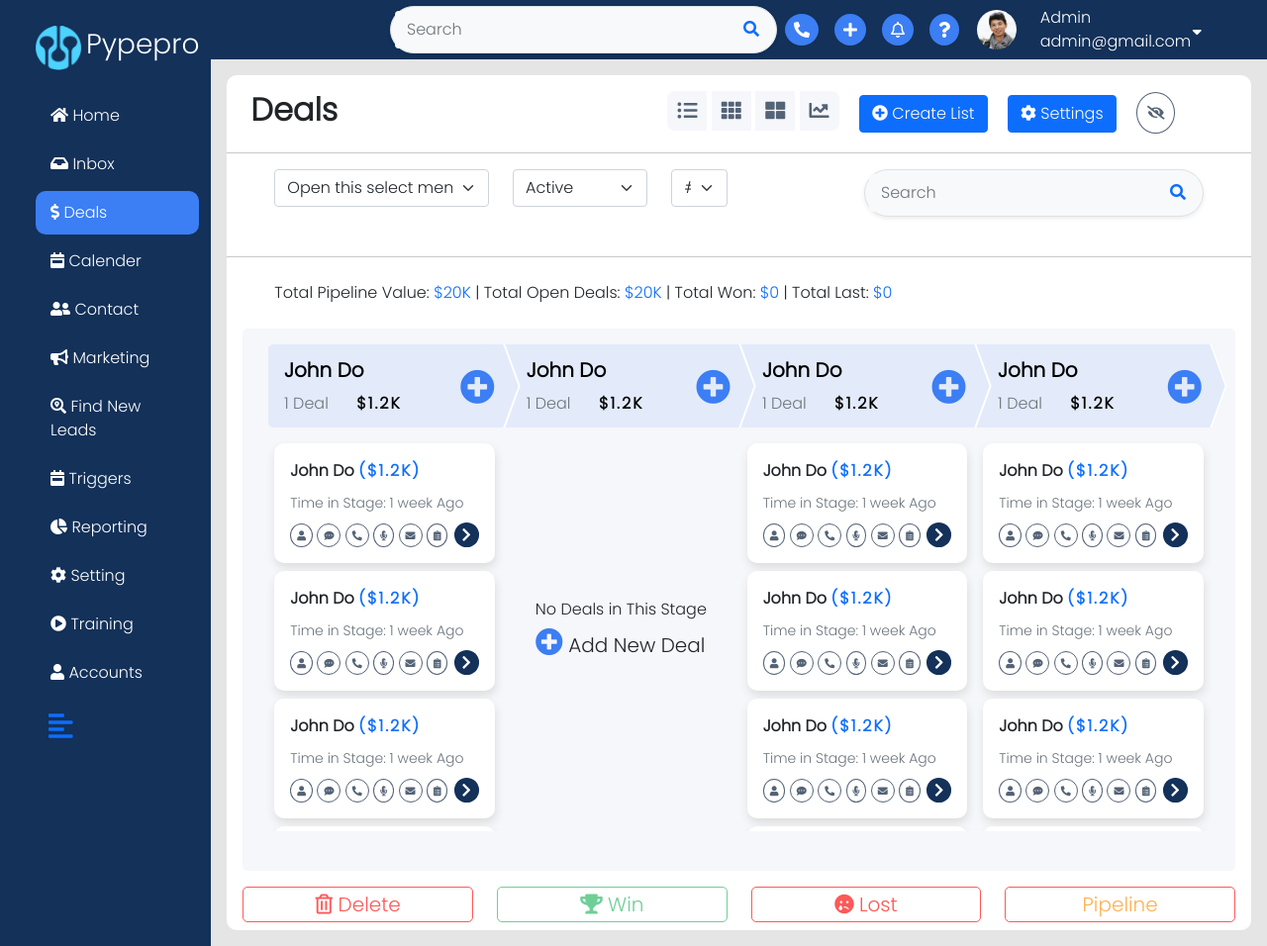
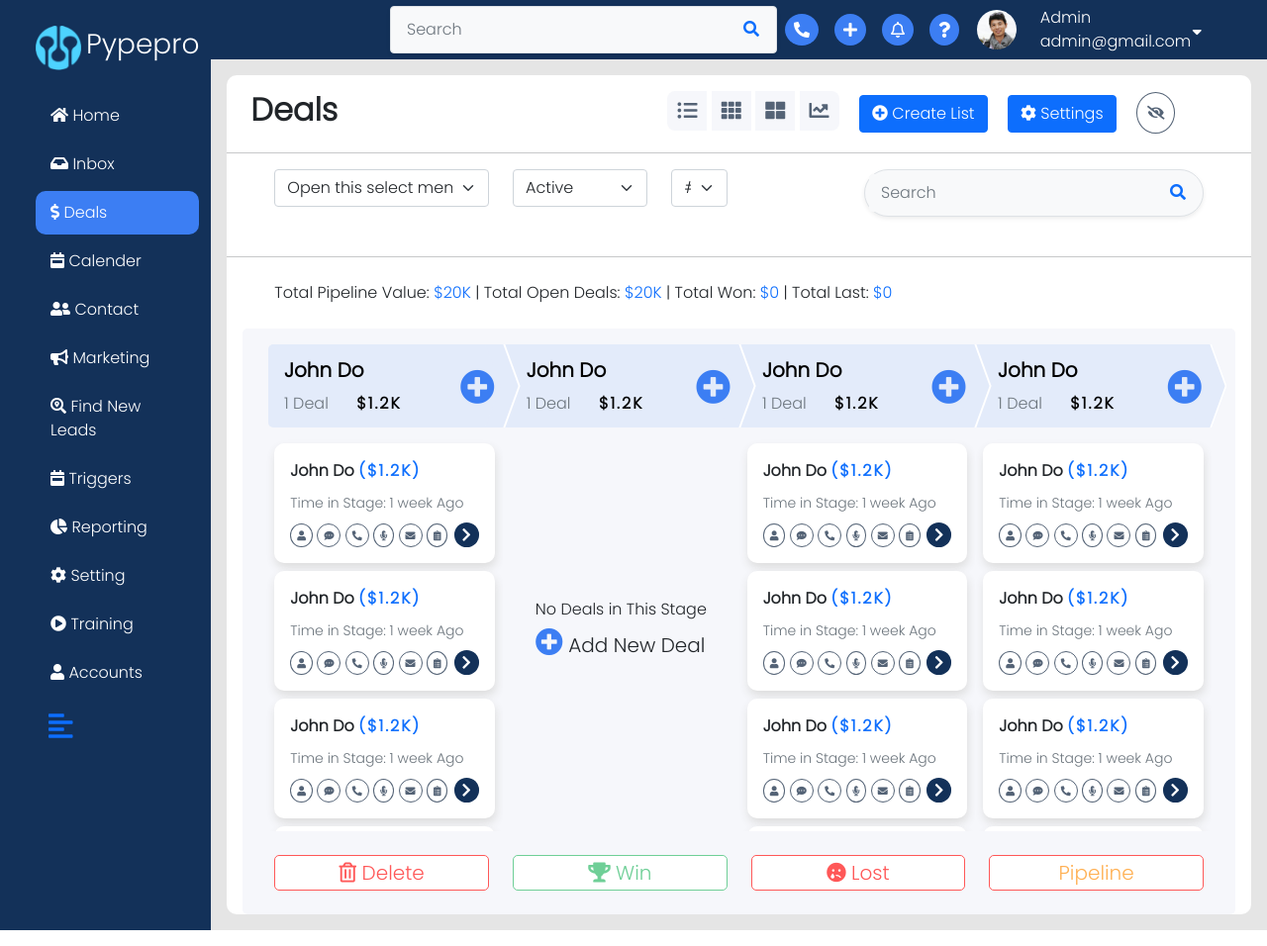
Before and after one commit to tanvirhossain88221/Pypepro_Dashboard, a plain HTML site: page index.html in a window 1280 px wide. Shown: the whole page at 99% size. Drawn offline with nearby package versions, Linux system fonts and the light colour scheme.

Commit message:
fix some more issue

```diff
--- a/index.html
+++ b/index.html
@@ -28,6 +28,7 @@
 
     <main>
         <div class="row m-0">
+
 
             <!-- ------- Sidebar -------  -->
             <div class="col-md-2 sidebar-custom bg-custom">
@@ -85,20 +86,19 @@
             </div>
 
             <div class="col-md-10 main-content p-0 m-0" style="background: #E5E5E5">
-
                 <!-- --------- Header Navbar ---------- -->
-                <nav class="navbar navbar-expand-lg navbar-custom bg-custom">
-                    <div class="container-fluid">
+                <nav class="navbar navbar-expand-lg navbar-custom bg-custom  ">
+                    <div class="container-fluid ">
                         <button class="navbar-toggler custom-toggler" type="button" data-bs-toggle="collapse"
                             data-bs-target="#navbarSupportedContent" aria-controls="navbarSupportedContent"
                             aria-expanded="false" aria-label="Toggle navigation">
                             <span class="navbar-toggler-icon navbar-toggler-icon-custom"></span>
                         </button>
-                        <div class="collapse navbar-collapse" id="navbarSupportedContent">
+                        <div class="collapse navbar-collapse navvv" id="navbarSupportedContent">
                             <ul class="navbar-nav ms-auto mb-2 mb-lg-0 d-flex align-items-center">
                                 <li class="nav-item">
                                     <form class="d-flex mt-4">
-                                        <div class="p-1 bg-light rounded rounded-pill border shadow-sm mb-4">
+                                        <div class="p-1 bg-light rounded rounded-10 border shadow-sm mb-4">
                                             <div class="input-group">
                                                 <input type="search" placeholder="Search"
                                                     aria-describedby="button-addon1"
@@ -112,7 +112,7 @@
                                         </div>
                                     </form>
                                 </li>
-                                <li class="nav-item">
+                                <li class="nav-item ">
                                     <a class="nav-link" aria-current="page" href="#">
                                         <i class="fas fa-phone-alt nav-icon"></i></a>
                                 </li>
@@ -242,7 +242,7 @@
                         <div class="breadcrumb-ul m-auto d-flex justify-content-center align-items-center">
                             <div class="breadcrumb-list ps-3 py-3 pe-2">
                                 <div class="row">
-                                    <div class="col-md-8">
+                                    <div class="col-md-8 ">
                                         <p class="fs-5 fw-bolder">John Do</p>
                                         <span class="text-secondary">1 Deal</span>
                                         <span class="ps-4 fw-bold ls-2">$1.2K</span>
@@ -298,7 +298,7 @@
                             <div class="row m-2 ">
 
                                 <!-- ----- 1st column ---- -->
-                                <div class="col-md-3 p-2 mb-sm-3 overflow-auto" style="height: 50vh">
+                                <div class="col-md-6 col-lg-3 p-2 mb-sm-3 overflow-auto" style="height: 50vh">
                                     <div class="card mb-2 border-0 card-custom">
                                         <div class="card-body">
                                             <p class="card-title fw-bolder">John Do <span
@@ -386,7 +386,7 @@
                                 </div>
 
                                 <!-- ----- 2nd column ---- -->
-                                <div class="col-md-3 p-2 mb-sm-3 overflow-auto d-flex justify-content-center align-items-center"
+                                <div class="col-md-6 col-lg-3 p-2 mb-sm-3 overflow-auto d-flex justify-content-center align-items-center"
                                     style="height: 50vh">
 
                                     <div>
@@ -401,7 +401,7 @@
                                 </div>
 
                                 <!-- ----- 3rd column ---- -->
-                                <div class="col-md-3 p-2 mb-sm-3 overflow-auto" style="height: 50vh">
+                                <div class="col-md-6 col-lg-3 p-2 mb-sm-3 overflow-auto" style="height: 50vh">
                                     <div class="card mb-2 border-0 card-custom">
                                         <div class="card-body">
                                             <p class="card-title fw-bolder">John Do <span
@@ -489,7 +489,7 @@
                                 </div>
 
                                 <!-- ----- 4th column ---- -->
-                                <div class="col-md-3 p-2 overflow-auto" style="height: 50vh">
+                                <div class="col-md-6 col-lg-3 p-2 overflow-auto" style="height: 50vh">
                                     <div class="card mb-2 border-0 card-custom">
                                         <div class="card-body">
                                             <p class="card-title fw-bolder">John Do <span
@@ -576,29 +576,34 @@
                                     </div>
                                 </div>
                             </div>
-
+                            <!-- ---------- Action section --------- -->
+                            <section>
+                                <div class="action row px-3">
+                                    <div class="col-md-6 col-lg-3">
+                                        <h5 class="action-delete bg-white text-center"> <i class="far fa-trash-alt"></i>
+                                            Delete
+                                        </h5>
+                                    </div>
+                                    <div class="col-md-6 col-lg-3">
+                                        <h5 class="action-win bg-white text-center"> <i class="fas fa-trophy"></i> Win
+                                        </h5>
+                                    </div>
+                                    <div class="col-md-6 col-lg-3">
+                                        <h5 class="action-lost bg-white text-center"> <i class="fas fa-sad-tear"></i>
+                                            Lost</h5>
+                                    </div>
+                                    <div class="col-md-6 col-lg-3">
+                                        <h5 class="action-pipeline bg-white text-center">Pipeline</h5>
+                                    </div>
+                                </div>
+                            </section>
                         </section>
 
                     </section>
 
-                    <!-- ---------- Action section --------- -->
 
-                    <section>
-                        <div class="action row px-3 ">
-                            <div class="col-md-3">
-                                <h5 class="action-delete text-center"> <i class="far fa-trash-alt"></i> Delete</h5>
-                            </div>
-                            <div class="col-md-3">
-                                <h5 class="action-win text-center"> <i class="fas fa-trophy"></i> Win</h5>
-                            </div>
-                            <div class="col-md-3">
-                                <h5 class="action-lost text-center"> <i class="fas fa-sad-tear"></i> Lost</h5>
-                            </div>
-                            <div class="col-md-3">
-                                <h5 class="action-pipeline text-center">Pipeline</h5>
-                            </div>
-                        </div>
-                    </section>
+
+
 
                 </section>
 
--- a/style.css
+++ b/style.css
@@ -20,7 +20,6 @@ body{
 .navbar-custom{
     padding: 0;
     height: 60px;
-    /* line-height: 80px; */
 }
 .brand-icon img{
     width: 45.5px;
@@ -220,3 +219,21 @@ body{
     color: #FFB053;
     border: 1px solid #FF5858;
 }
+
+
+/* div.scroll {
+    margin: 4px, 4px;
+    padding: 4px;
+    background-color: #08c708;
+    width: 1300px;
+    overflow-x: auto;
+    overflow-y: hidden;
+    white-space: nowrap;
+} */
+
+@media screen and (max-width: 768px) {
+  .navvv {
+      background-color: #133159;
+      opacity: 1;
+    }
+  }
```
